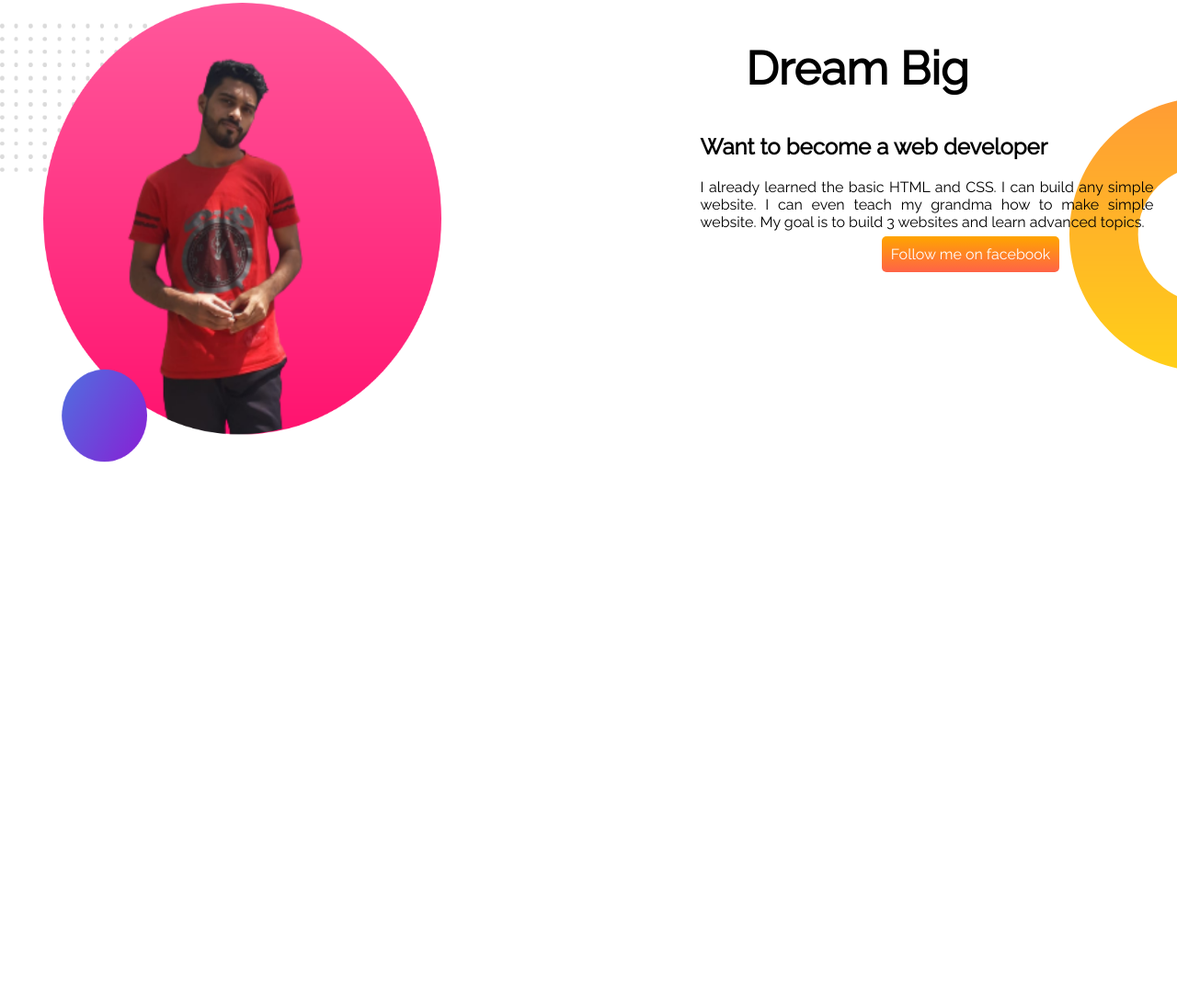
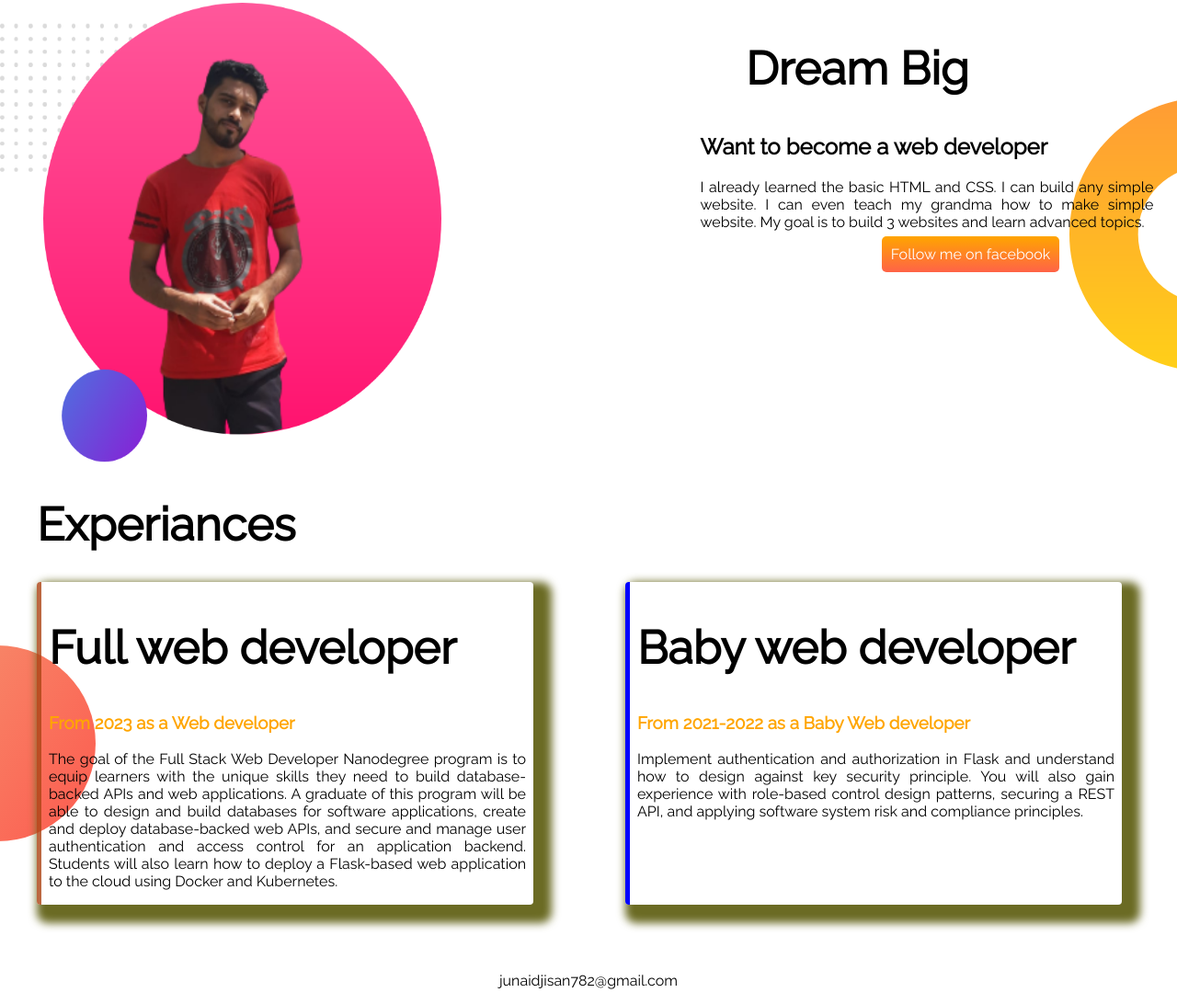
Before and after one commit to junaidjesan/my-first-portfolio, a plain HTML site: page index.html in a window 1280 px wide. Shown: the part 661-1753 px from the top of the page at 92% size. Before the commit the page ends 1168 px from the top, so only its background shows below. Drawn offline with Linux system fonts and the light colour scheme.

Commit message:
finidher

```diff
--- a/index.html
+++ b/index.html
@@ -35,5 +35,26 @@
             <a class="button" target="_blank" href="https://www.facebook.com/junaidjesan2/"> Follow me on facebook</a>
         </div>
     </section>
+    <h1 class="style">Experiances</h1>
+    <section class="section2">
+
+
+       <div class="flaxible">
+        <div class="flax1">
+            <h1>Full web developer</h1>
+            <h3 class="color">From 2023 as a Web developer</h3>
+            <p>The goal of the Full Stack Web Developer Nanodegree program is to equip learners with the unique skills they need to build database-backed APIs and web applications. A graduate of this program will be able to design and build databases for software applications, create and deploy database-backed web APIs, and secure and manage user authentication and access control for an application backend. Students will also learn how to deploy a Flask-based web application to the cloud using Docker and Kubernetes.</p>
+      </div>
+      <div class="flax2">
+          <h1>Baby web developer</h1>
+            <h3 class="color">From 2021-2022 as a Baby Web developer</h3>
+            <p>Implement authentication and authorization in Flask and understand how to design against key security principle. You will also gain experience with role-based control design patterns, securing a REST API, and applying software system risk and compliance principles.
+
+          </p>
+      </div>
+       </div>
+    </section>
+    <br><br><br>
+    <footer><p class="footer">junaidjisan782@gmail.com</p></footer>
 </body>
 </html>
--- a/style.css
+++ b/style.css
@@ -46,6 +46,24 @@ margin-left: 40%; text-decoration: none;
 .photo{
     height: 500px; width: 480px;
 }
+.style{
+    margin-left: 40px;
+}
 .myphoto{
     height: 600px; width: 150px;
 }
+.flaxible{
+    display: flex;
+}
+.flax1{
+    width: 50%; padding: 0px 8px; margin: 0 60px 0 40px; text-align: justify; border-left: 10px; border-color: blue; box-shadow:10px 10px 10px 10px  rgb(107, 107, 36); border-left: 5px solid rgba(173, 69, 21, 0.815); border-radius: 4px;
+}
+.flax2{
+    width: 50%; padding: 0px 8px; margin: 0 60px 0 40px; text-align: justify; border-left: 10px; border-color: rgb(112, 112, 185);   box-shadow:10px 10px 10px 10px  rgb(107, 107, 36); border-left: 5px solid blue; border-radius: 4px;
+}
+.section2{
+   background-image: url(junaid/exp-bg.png); background-repeat: no-repeat; background-position: left;
+}
+.footer{
+    text-align: center;
+}
```
